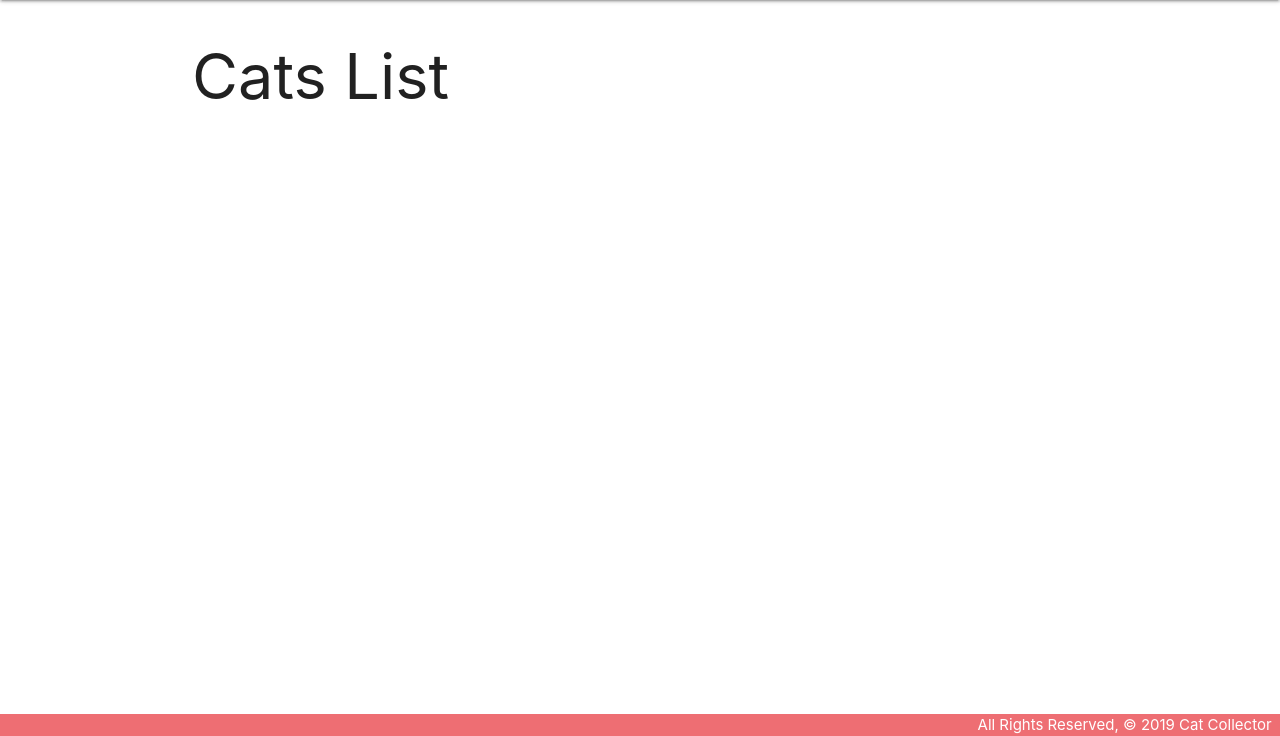
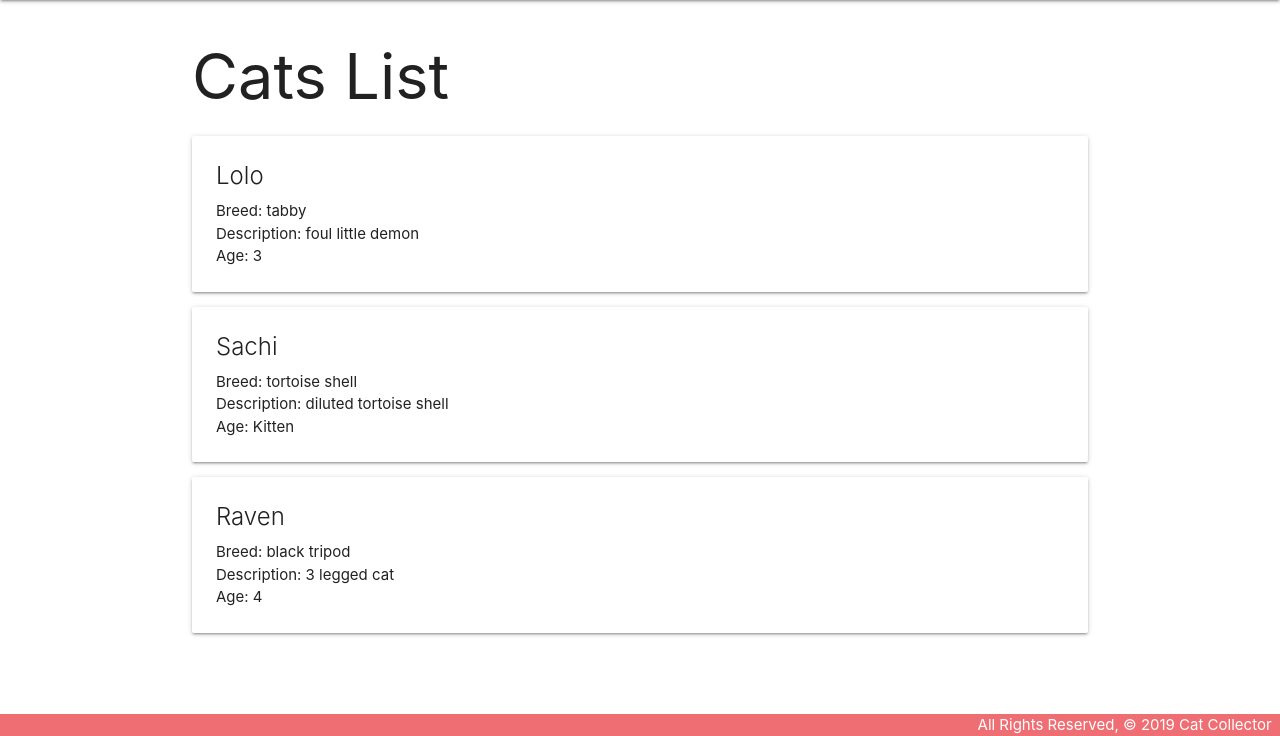
Before and after one commit to Bobby-Coleman/catcollector, a Django app: page /cats/ in a window 1280 px wide. Shown: the part 64-800 px from the top of the page. Run offline with Django 3.2, Linux system fonts and the light colour scheme.

Commit message:
replicated cat database and added for each loop for the cats in database to display on cats index page

```diff
--- a/main_app/templates/cats/index.html
+++ b/main_app/templates/cats/index.html
@@ -2,4 +2,20 @@
 
 {% block content %}
 <h1>Cats List</h1>
+
+{% for cat in cats %}
+  <div class="card">
+    <div class="card-content">
+      <span class="card-title">{{ cat.name }}</span>
+      <p>Breed: {{ cat.breed }}</p>
+      <p>Description: {{ cat.description }}</p>
+      {% if cat.age > 0 %}
+        <p>Age: {{ cat.age }}</p>
+      {% else %}
+        <p>Age: Kitten</p>
+      {% endif %}
+    </div>
+  </div>
+{% endfor %}
+
 {% endblock %}
--- a/main_app/views.py
+++ b/main_app/views.py
@@ -2,6 +2,18 @@ from django.shortcuts import render
 from django.http import HttpResponse
 # Create your views here.
 
+class Cat:
+  def __init__(self, name, breed, description, age):
+    self.name = name
+    self.breed = breed
+    self.description = description
+    self.age = age
+
+cats = [
+  Cat('Lolo', 'tabby', 'foul little demon', 3),
+  Cat('Sachi', 'tortoise shell', 'diluted tortoise shell', 0),
+  Cat('Raven', 'black tripod', '3 legged cat', 4)
+]
 
 def home (request):
     return render(request, 'home.html')
@@ -10,4 +22,4 @@ def about (request):
     return render(request, 'about.html')
 
 def cats_index (request):
-    return render(request, 'cats/index.html')
+    return render(request, 'cats/index.html', { 'cats' : cats })
```
